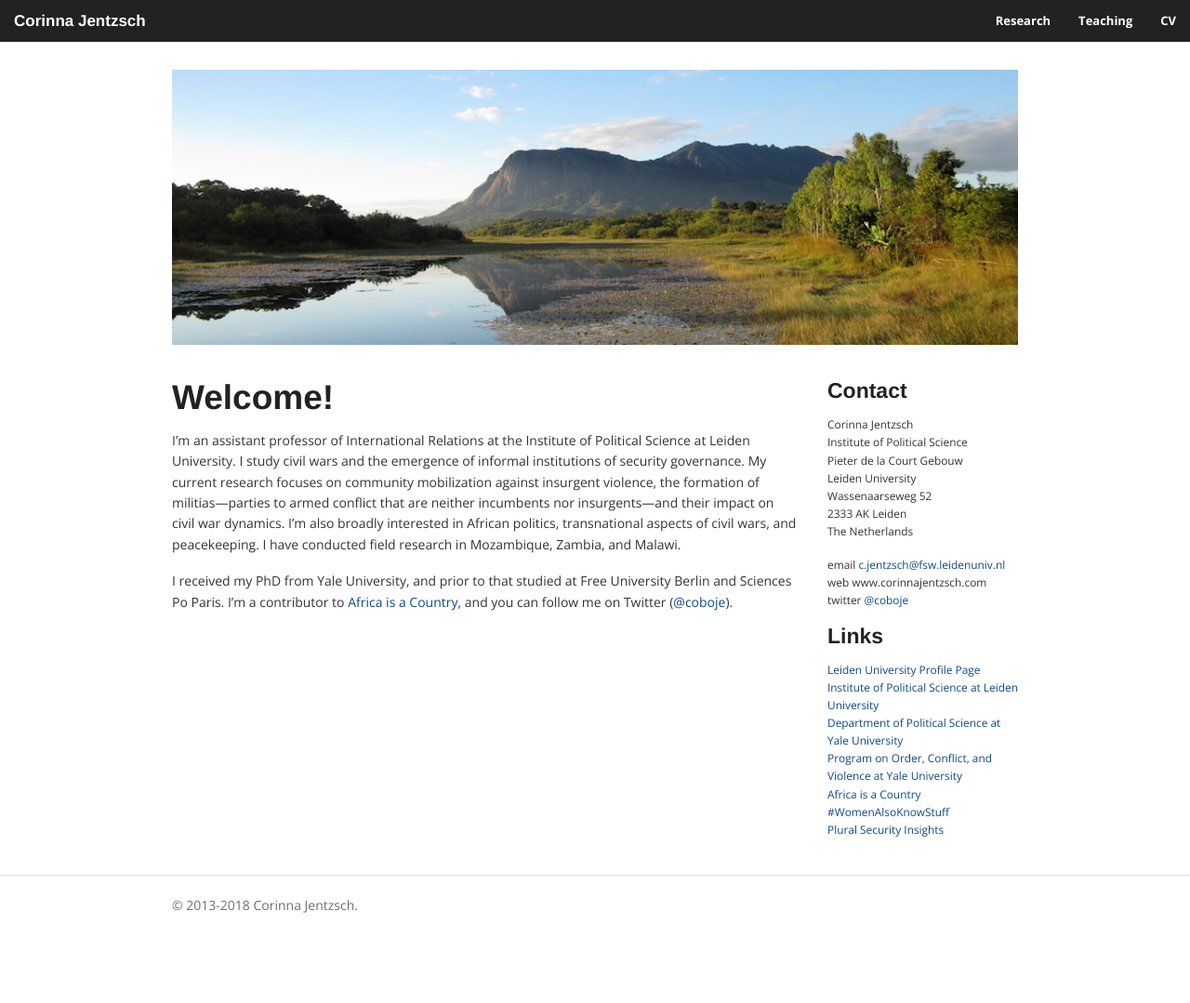
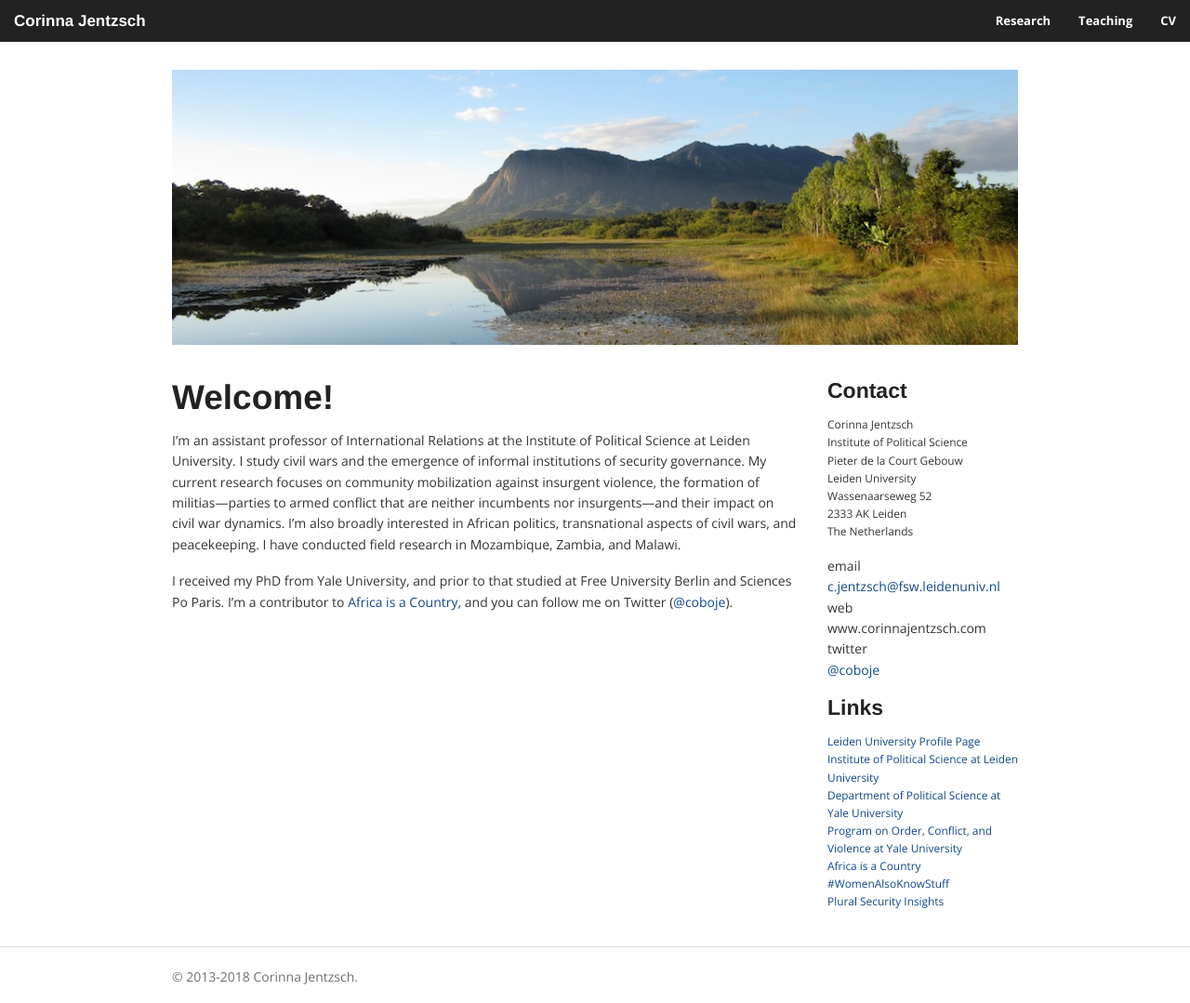
Before and after one commit to corinnajentzsch/corinnajentzsch.github.io, a Jekyll site: the page built from index.md, in a window 1280 px wide. Shown: the whole page at 93% size. Built offline with Jekyll 4.4.1, drawn with Linux system fonts in a browser that asks for light colours; nearby versions of some CDN libraries; library files that are not in the unit come from our copies; before the commit the page ends 1002 px from its top, so only the background shows below that; part of the change alters nothing that is shown.

Commit message:
Update sidebar.md

```diff
--- a/_includes/sidebar.md
+++ b/_includes/sidebar.md
@@ -8,9 +8,12 @@ Wassenaarseweg 52
 2333 AK Leiden
 The Netherlands
 
-email <c.jentzsch@fsw.leidenuniv.nl>
-web www.corinnajentzsch.com
-twitter [@coboje](https://twitter.com/coboje)
+email
+: <c.jentzsch@fsw.leidenuniv.nl>
+web
+: www.corinnajentzsch.com
+twitter
+: [@coboje](https://twitter.com/coboje)
 
 #### Links
 
```
